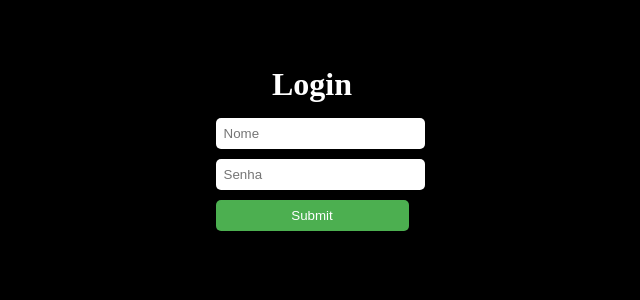
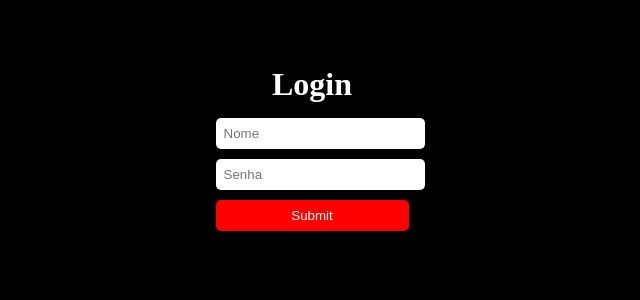
Before and after one commit to zZuiaSs/Kalangos-Souls, a PHP site: page / in a window 1280 px wide. Shown: the part 247-547 px from the top of the page, without its empty margins (328-968 px from the left). Run offline with PHP 8.4, Linux system fonts and the light colour scheme.

Commit message:
Update style.css

```diff
--- a/Pages/Login/style.css
+++ b/Pages/Login/style.css
@@ -40,7 +40,7 @@ input {
 }
 
 .bt input {
-    background-color: #4CAF50;
+    background-color: #ff0000;
     color: white;
     border: none;
     cursor: pointer;
```
